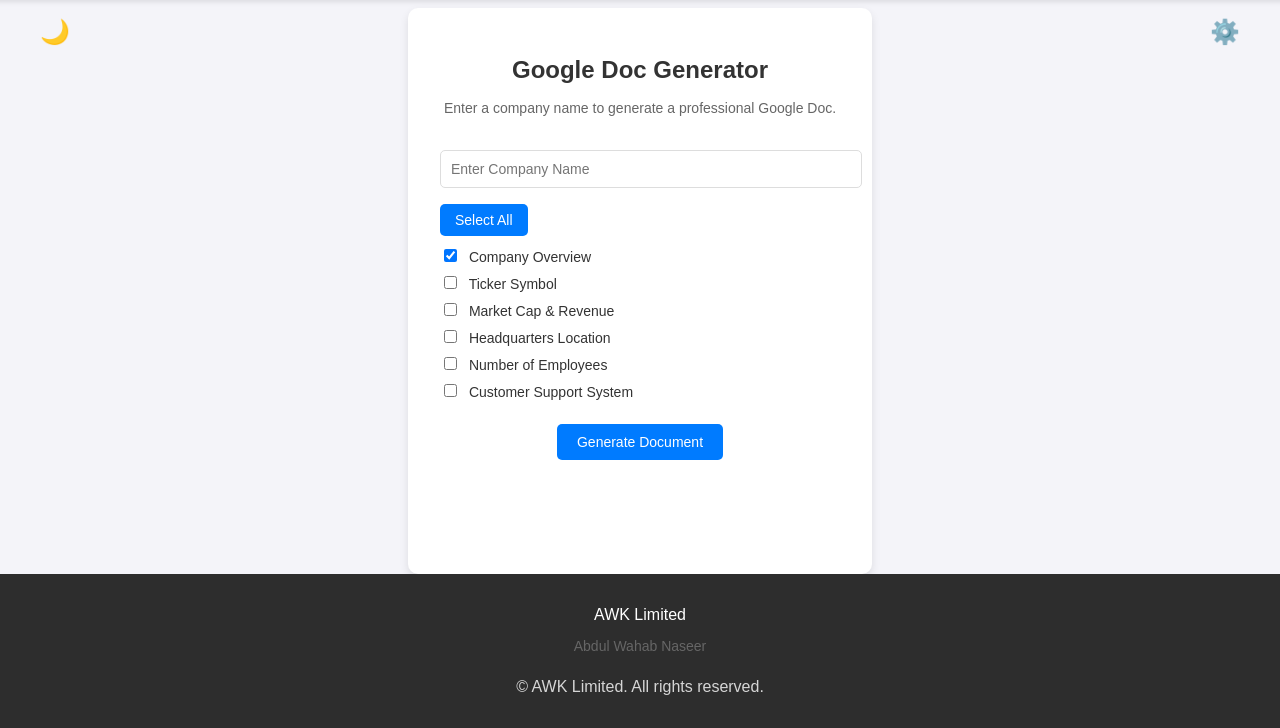
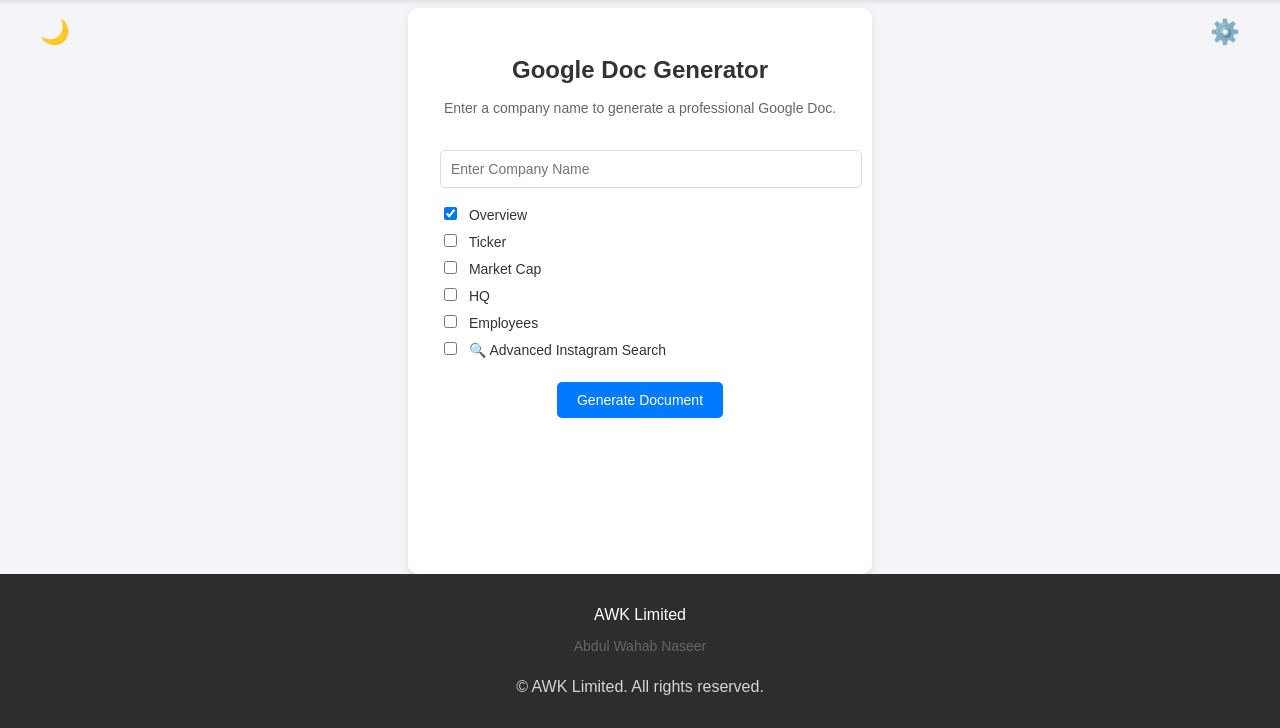
Before and after one commit to 599-wahab/DOC_GPT_WebAPP, a Flask app: page / in a window 1280 px wide. Shown: the part 72-800 px from the top of the page. Run offline with Flask 3, Linux system fonts and the light colour scheme.

Commit message:
Update index.html

```diff
--- a/templates/index.html
+++ b/templates/index.html
@@ -8,6 +8,7 @@
 </head>
 <body class="light-mode">
     <nav>
+
         <div class="nav-container">
             <img src="/static/logo.png" alt="AWK Limited Logo" class="logo">
             <ul class="nav-links">
@@ -30,13 +31,20 @@
 
         <!-- Checklist for Sections -->
         <div class="checklist">
-            <button onclick="toggleSelectAll()" class="select-all-btn">Select All</button>
-            <label><input type="checkbox" name="sections" value="overview" checked> Company Overview</label>
-            <label><input type="checkbox" name="sections" value="ticker"> Ticker Symbol</label>
-            <label><input type="checkbox" name="sections" value="market_cap"> Market Cap & Revenue</label>
-            <label><input type="checkbox" name="sections" value="headquarters"> Headquarters Location</label>
-            <label><input type="checkbox" name="sections" value="employees"> Number of Employees</label>
-            <label><input type="checkbox" name="sections" value="support"> Customer Support System</label>
+            <div class="basic-sections">
+                <label><input type="checkbox" name="overview" checked> Overview</label>
+                <label><input type="checkbox" name="ticker"> Ticker</label>
+                <label><input type="checkbox" name="market_cap"> Market Cap</label>
+                <label><input type="checkbox" name="headquarters"> HQ</label>
+                <label><input type="checkbox" name="employees"> Employees</label>
+            </div>
+
+            <div class="advanced-section">
+                <label class="advanced-search">
+                    <input type="checkbox" name="advanced_search">
+                    🔍 Advanced Instagram Search
+                </label>
+            </div>
         </div>
 
         <button onclick="generateDocument()">Generate Document</button>
```
